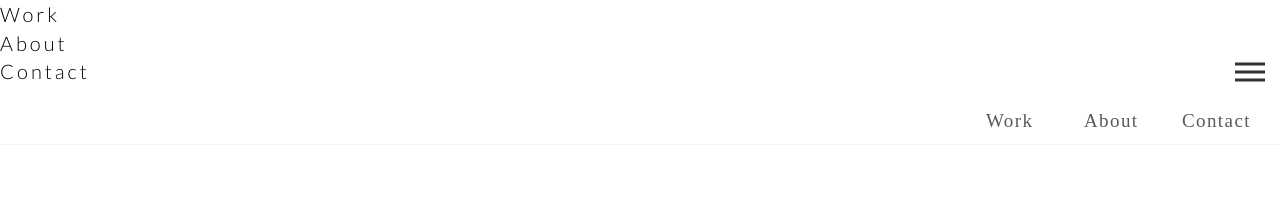
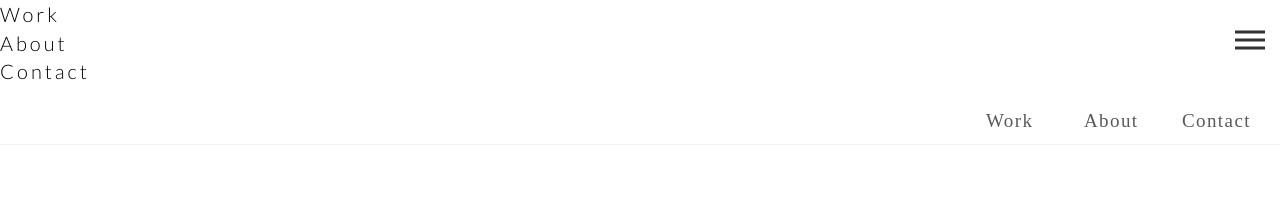
Before and after one commit to bkwon0402/bkwon0402.github.io, a Jekyll site: the page built from index.html, in a window 1280 px wide. Shown: the top 213 px of the page. Built offline with Jekyll 4.4.1, drawn with Linux system fonts in a browser that asks for light colours; some web fonts are replaced.

Commit message:
css fixes

```diff
--- a/styles/core.css
+++ b/styles/core.css
@@ -834,7 +834,7 @@ div.newsletterredesign {
         position: absolute;
         width: 30px;
         right: 15px;
-        top: 50%;
+        top: 40px;
         transform: translate(0, -50%);
         -webkit-transform: translate(0, -50%);
         -moz-transform: translate(0, -50%);
```
